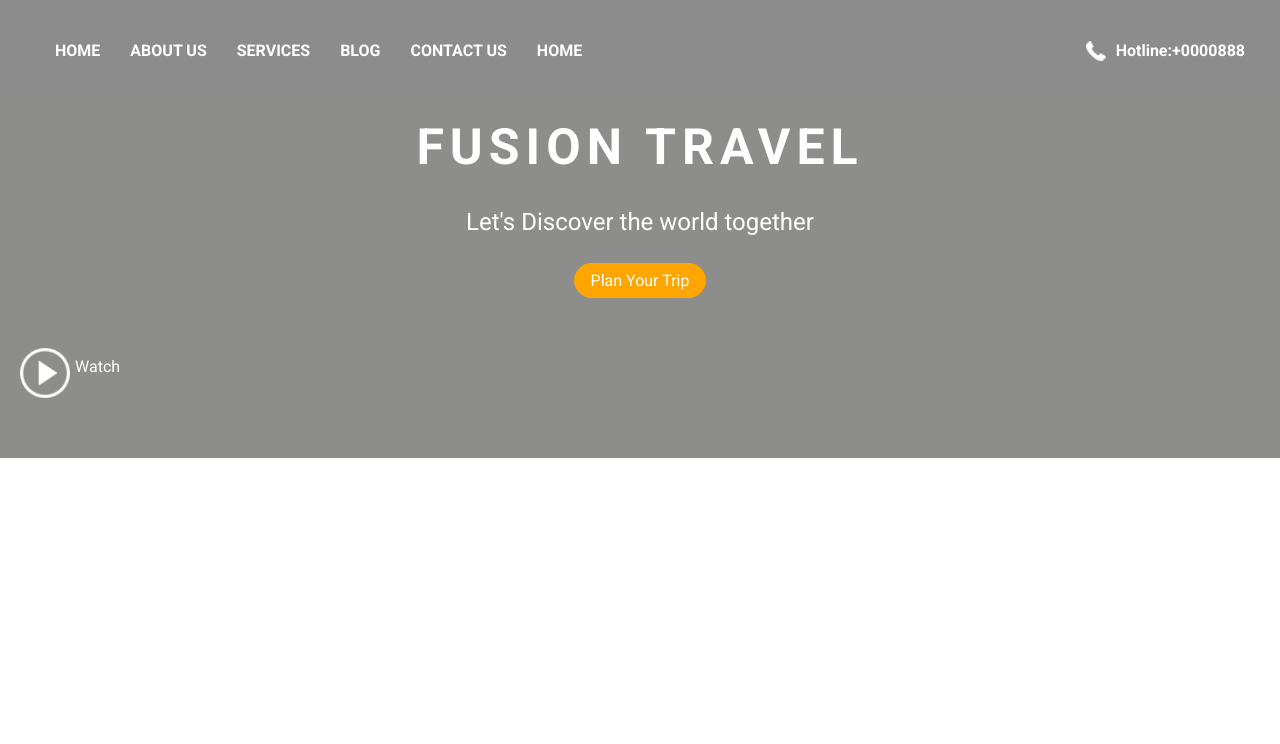
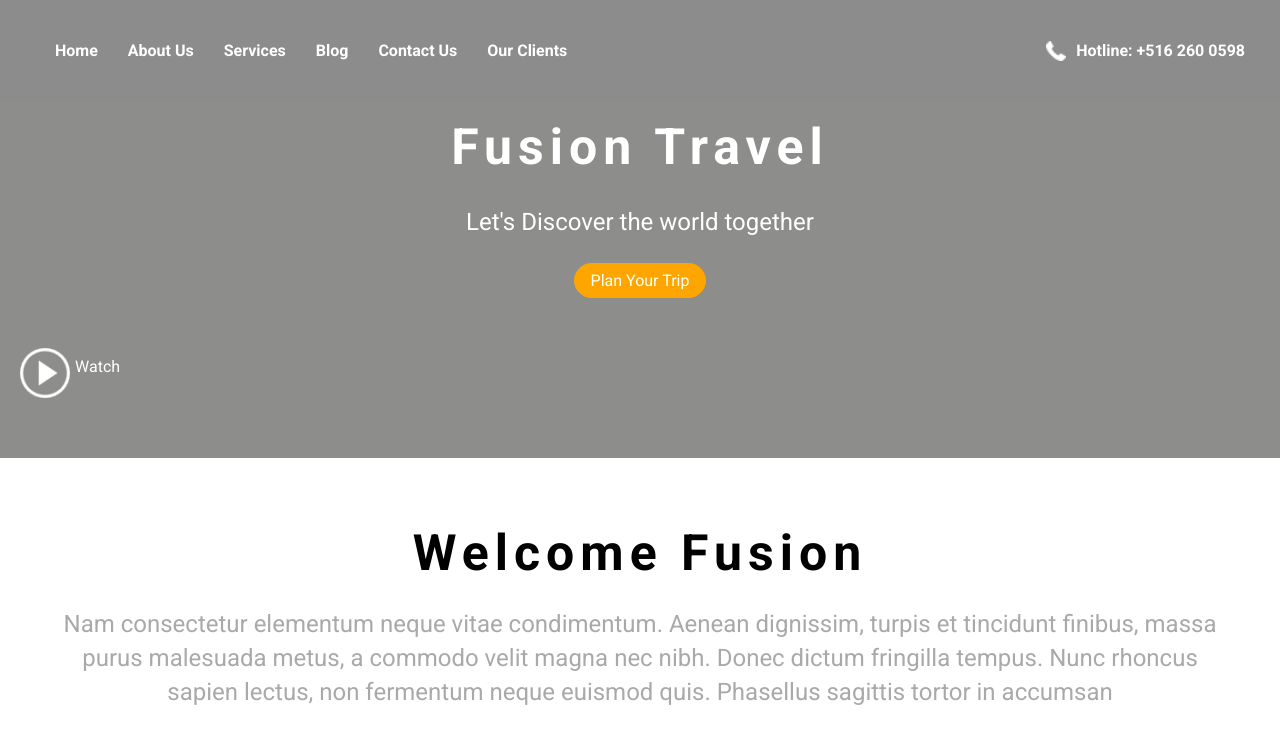
Before and after one commit to gulshan25/Fusion_Travel, a plain HTML site: page index.html in a window 1280 px wide. Drawn offline with Linux system fonts and the light colour scheme.

Commit message:
PSD to HTML

```diff
--- a/index.html
+++ b/index.html
@@ -16,14 +16,14 @@
         <li><a href="#"></a>Services</li>
         <li><a href="#"></a>Blog</li>
         <li><a href="#"></a>Contact Us</li>
-        <li><a href="#"></a>Home</li>
+        <li><a href="#"></a>Our Clients</li>
       </ul>
 
       <ul class="navbar-nav-right">
         <li>
           <a href="#">
             <img src="img/Fusion Travel_.png" alt="">
-            <span>Hotline:+0000888</span>
+            <span>Hotline: +516 260 0598</span>
           </a>
         </li>
       </ul>
@@ -44,7 +44,7 @@
     <a href="#">
       <img src="img/Fusion Travel_1.png" alt="">
       <p>watch</p>
-       <span> Intro</span>
+       <span> Intro video</span>
 
     </a>
 
@@ -57,8 +57,8 @@
 
 <section class="box box-b text-center py-md">
   <div class="fusion-text">
-    <h2 class="text-xl">Welcome Fusion</h2>
-    <p class="text-md">Let's Discover the world together</p>
+    <h2 class="text-xl h4">Welcome Fusion</h2>
+    <p class="text-md">Nam consectetur elementum neque vitae condimentum. Aenean dignissim, turpis et tincidunt finibus, massa purus malesuada metus, a commodo velit magna nec nibh. Donec dictum fringilla tempus. Nunc rhoncus sapien lectus, non fermentum neque euismod quis. Phasellus sagittis tortor in accumsan </p>
 
   </div>
 </section>
--- a/style.css
+++ b/style.css
@@ -77,7 +77,7 @@ section a {
 } */
 
 .navbar-nav-left {
-    text-transform: uppercase;
+    text-transform: capitalize;
     flex: 1;
     margin: 20PX;
 }
@@ -106,6 +106,7 @@ section a {
 .box-inner {
     max-width: 700px;
     margin: 0 auto;
+
 }
 
 .box-text {
@@ -159,7 +160,7 @@ section a {
 
 .text-xl {
     font-size: 50px;
-    text-transform: uppercase;
+    text-transform: capitalize;
     letter-spacing: 6px;
     font-weight: 600;
     margin-bottom: 20px;
@@ -232,3 +233,20 @@ section a {
 
 
 }
+
+.fusion-text {
+    align-items: center;
+
+}
+
+.fusion-text h2 {
+    margin-top: 20px;
+    color: black;
+    text-transform: capitalize;
+}
+
+.fusion-text p {
+    color: darkgray;
+    padding: 0 50px;
+    line-height: 1.4;
+}
```
